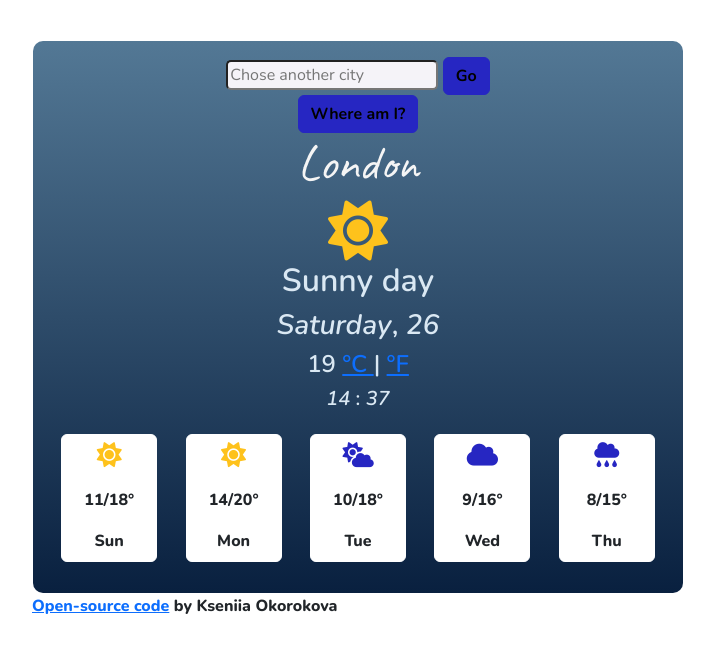
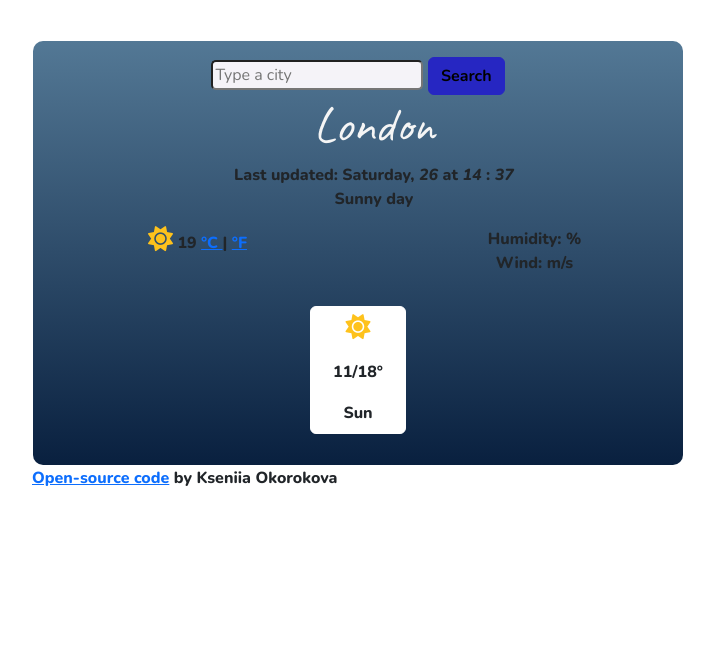
Before and after one commit to FrankThalia/weather_app, a plain HTML site: page index.html in a window 1280 px wide. Shown: the whole page, without its empty margins (282-996 px from the left). Drawn offline with nearby package versions, Linux system fonts and the light colour scheme.

Commit message:
change html structure, add humidity and wind

```diff
--- a/index.html
+++ b/index.html
@@ -42,43 +42,39 @@
                   <input
                     class="chose-city"
                     type="text"
-                    placeholder="Chose another city"
+                    placeholder="Type a city"
                     id="text-input"
                   />
-                  <button type="submit" class="btn btn-primary">Go</button>
+                  <button type="submit" class="btn btn-primary">Search</button>
                 </form>
-
-                <span>
-                  <button
-                    type="submit"
-                    class="btn btn-primary"
-                    id="locationNow"
-                  >
-                    Where am I?
-                  </button></span
-                >
-                <h1 id="city">London</h1>
-                <h2>
-                  <i class="fa-solid fa-sun"></i>
-                  <br />
-                  Sunny day
-                </h2>
-                <h3>
-                  <i id="actual-day">Saturday</i>,
-                  <i id="actual-date">22</i>
-                </h3>
-                <h4>
-                  <span class="currentTEmperature">19</span>
-                  <a href="#" id="celsius"> °C </a>|
-                  <a href="#" id="fahrenheit"> °F</a>
-                </h4>
-                <h5>
-                  <i id="actual-hours">10</i>
-                  :
-                  <i id="actual-minutes">00</i>
-                </h5>
               </div>
-
+              <div class="overview">
+                <ul>
+                  <h1 id="city">London</h1>
+                  <li>
+                    Last updated:
+                    <span id="actual-day">Saturday</span>,
+                    <i id="actual-date">22</i>
+                    at
+                    <i id="actual-hours">10</i>
+                    :
+                    <i id="actual-minutes">00</i>
+                  </li>
+                  <li class="description">Sunny day</li>
+                </ul>
+              </div>
+              <div class="col-6">
+                <i class="fa-solid fa-sun"></i>
+                <span class="currentTEmperature">19</span>
+                <a href="#" id="celsius"> °C </a>|
+                <a href="#" id="fahrenheit"> °F</a>
+              </div>
+              <div class="col-6">
+                <ul>
+                  <li>Humidity: <span id="humidity"></span>%</li>
+                  <li>Wind: <span id="wind"></span> m/s</li>
+                </ul>
+              </div>
               <div class="row weather-list">
                 <div class="col-sm">
                   <div class="card weather-day">
@@ -88,50 +84,6 @@
                       </li>
                       <li class="list-group-item">11/18°</li>
                       <li class="list-group-item">Sun</li>
-                    </ul>
-                  </div>
-                </div>
-                <div class="col-sm">
-                  <div class="card weather-day">
-                    <ul class="list-group list-group-flush">
-                      <li class="list-group-item">
-                        <i class="fa-solid fa-sun"></i>
-                      </li>
-                      <li class="list-group-item">14/20°</li>
-                      <li class="list-group-item">Mon</li>
-                    </ul>
-                  </div>
-                </div>
-                <div class="col-sm">
-                  <div class="card weather-day">
-                    <ul class="list-group list-group-flush">
-                      <li class="list-group-item">
-                        <i class="fa-solid fa-cloud-sun"></i>
-                      </li>
-                      <li class="list-group-item">10/18°</li>
-                      <li class="list-group-item">Tue</li>
-                    </ul>
-                  </div>
-                </div>
-                <div class="col-sm">
-                  <div class="card weather-day">
-                    <ul class="list-group list-group-flush">
-                      <li class="list-group-item">
-                        <i class="fa-solid fa-cloud"></i>
-                      </li>
-                      <li class="list-group-item">9/16°</li>
-                      <li class="list-group-item">Wed</li>
-                    </ul>
-                  </div>
-                </div>
-                <div class="col-sm">
-                  <div class="card weather-day">
-                    <ul class="list-group list-group-flush">
-                      <li class="list-group-item">
-                        <i class="fa-solid fa-cloud-rain"></i>
-                      </li>
-                      <li class="list-group-item">8/15°</li>
-                      <li class="list-group-item">Thu</li>
                     </ul>
                   </div>
                 </div>
--- a/src/script.js
+++ b/src/script.js
@@ -47,21 +47,6 @@ function showTemp(response) {
   let temp = document.querySelector(".currentTEmperature");
   temp.innerHTML = Math.round(response.data.main.temp);
 }
-//Show weather in current location
-function nowIKnow(position) {
-  let apiKey = "743bee57fddbfaf52447193a87d5dd25";
-  let latitude = position.coords.latitude;
-  let longitude = position.coords.longitude;
-  let apiUrl = `https://api.openweathermap.org/data/2.5/weather?lat=${latitude}&lon=${longitude}&appid=${apiKey}&&units=metric`;
-  axios.get(apiUrl).then(showTemp);
-}
-
-function currentCicy(event) {
-  event.preventDefault();
-  navigator.geolocation.getCurrentPosition(nowIKnow);
-}
-
-document.querySelector("#locationNow").addEventListener("click", currentCicy);
 
 //Change temperature when press F
 function changeFahrenheit() {
```
